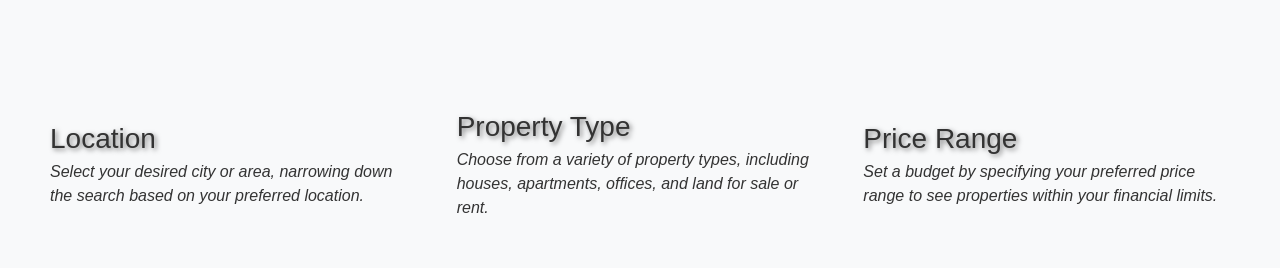
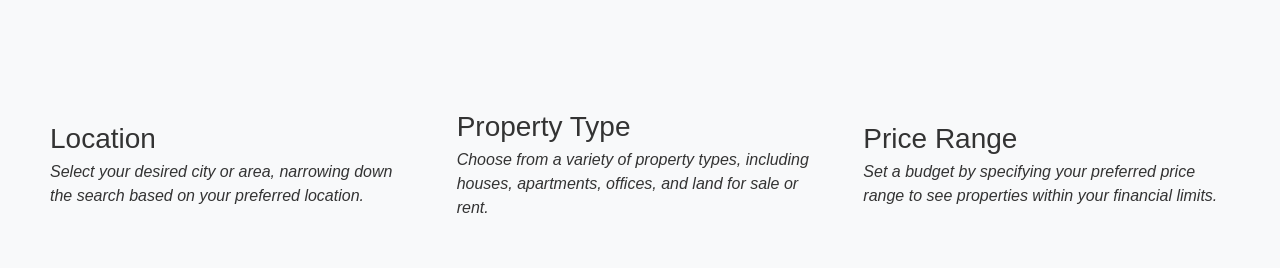
Before and after one commit to SAREMY-9/rolso-realty, a plain HTML site: page index.html in a window 1280 px wide. Shown: the part 684-952 px from the top of the page. Drawn offline with nearby package versions, Linux system fonts and the light colour scheme; a script that the page names is missing.

Commit message:
removed text shadows

```diff
--- a/styles.css
+++ b/styles.css
@@ -221,7 +221,7 @@ body {
 .call2Action h4 {
     font-size: 28px;
     font-weight: lighter;
-    text-shadow: 2px 2px 5px rgba(0, 0, 0, 0.5);
+
 }
 
 .call2Action p {
```
